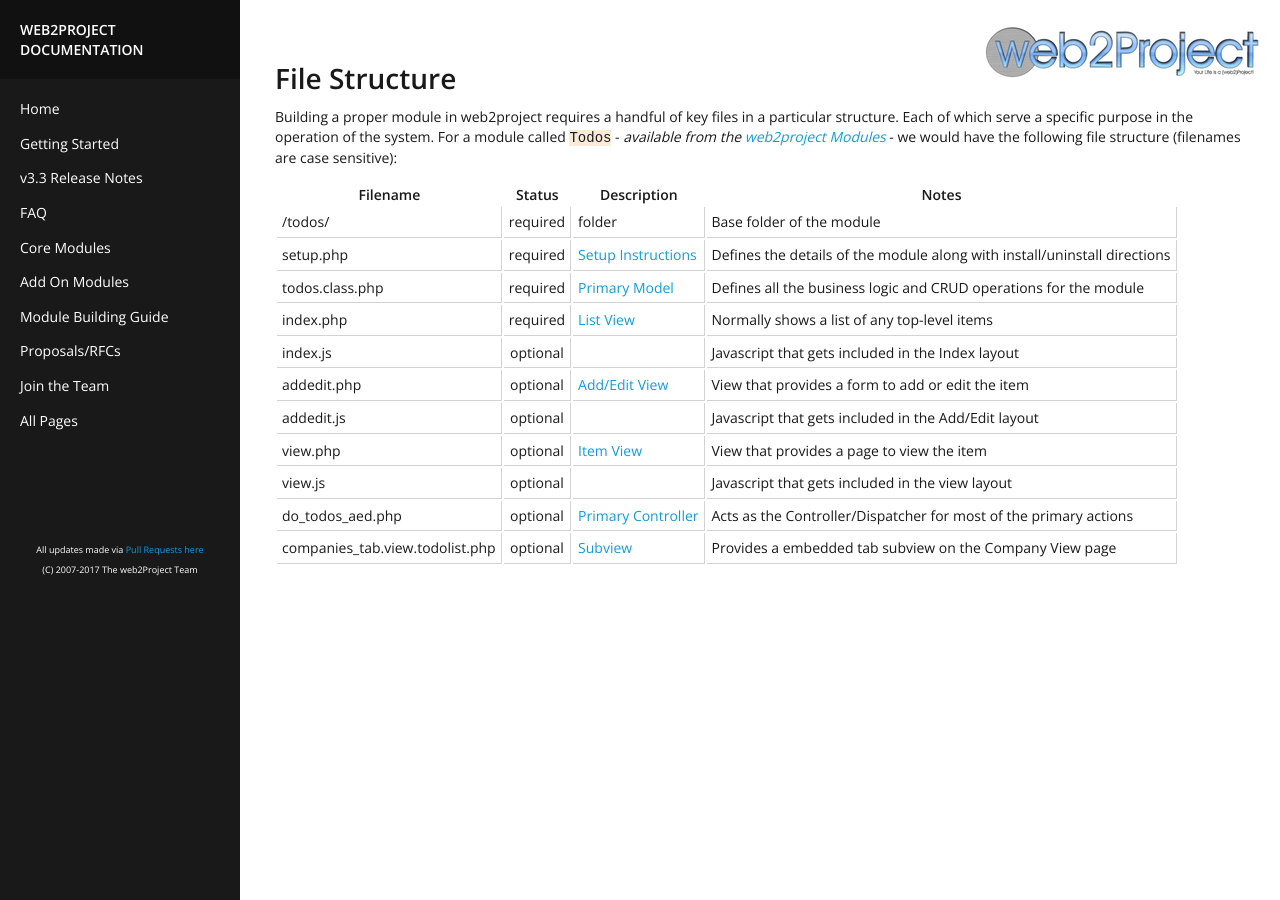
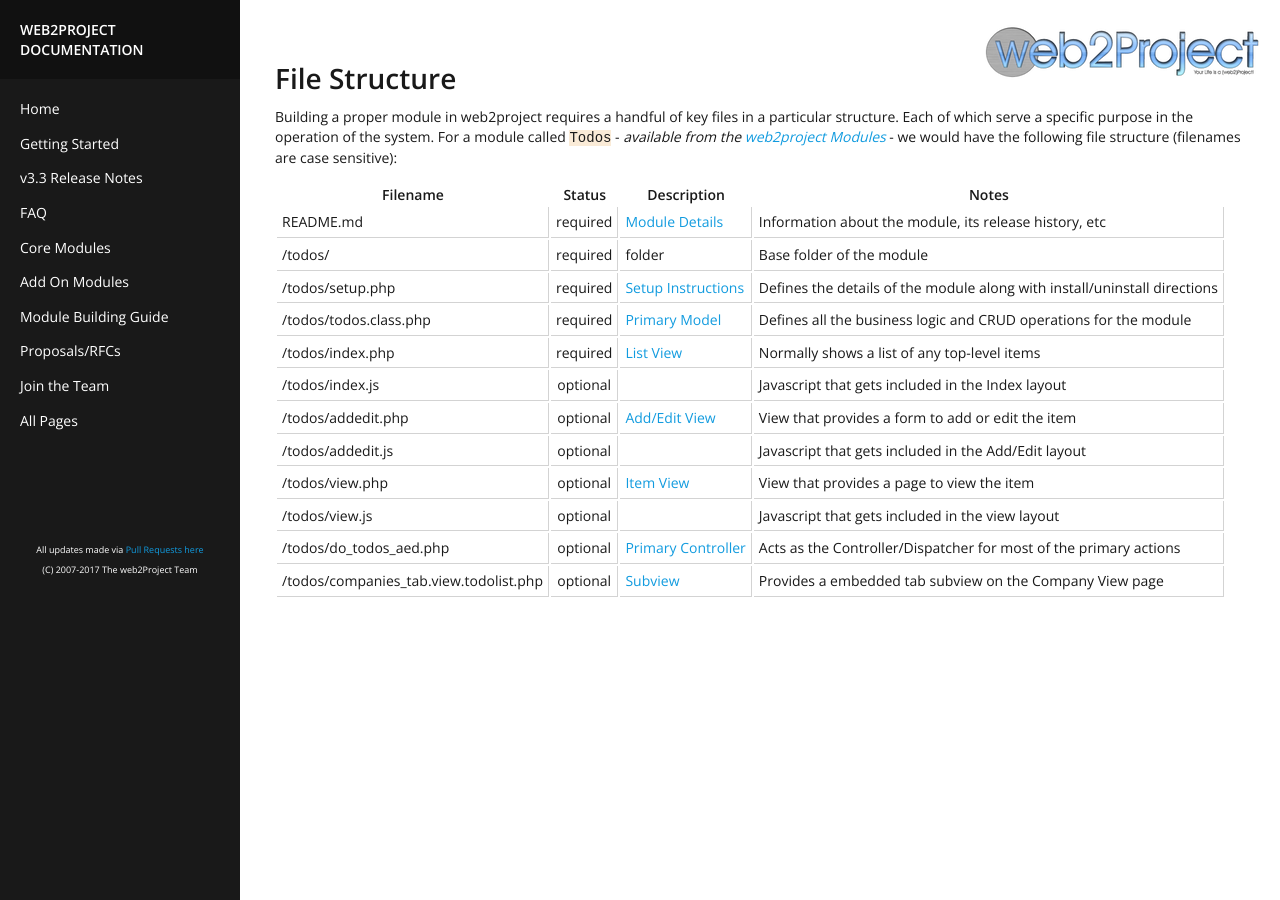
Before and after one commit to web2project/web2project.github.io, a Jekyll site: the page built from _docs/file-structure.md, in a window 1280 px wide. Built offline with Jekyll 4.4.1, drawn with Linux system fonts in a browser that asks for light colours.

Commit message:
updating the expected file structure

```diff
--- a/_docs/file-structure.md
+++ b/_docs/file-structure.md
@@ -11,14 +11,15 @@ Building a proper module in web2project requires a handful of key files in a par
 
 Filename  | Status | Description | Notes
 ----- |:-----:| ----- | -----
-/todos/             | required | folder | Base folder of the module
-  setup.php         | required | [Setup Instructions](/docs/setup.html) | Defines the details of the module along with install/uninstall directions
-  todos.class.php   | required | [Primary Model](/docs/core-class.html) | Defines all the business logic and CRUD operations for the module
-  index.php         | required | [List View](/docs/views.html) | Normally shows a list of any top-level items
-  index.js          | optional |  | Javascript that gets included in the Index layout
-  addedit.php       | optional | [Add/Edit View](/docs/views.html) | View that provides a form to add or edit the item
-  addedit.js        | optional |  | Javascript that gets included in the Add/Edit layout
-  view.php          | optional | [Item View](/docs/views.html) | View that provides a page to view the item
-  view.js           | optional |  | Javascript that gets included in the view layout
-  do_todos_aed.php  | optional | [Primary Controller](/docs/primary-controller.html) | Acts as the Controller/Dispatcher for most of the primary actions
-  companies_tab.view.todolist.php | optional | [Subview](/docs/subviews.html) | Provides a embedded tab subview on the Company View page
+README.md                               | required | [Module Details](/docs/readme-reqs.html) | Information about the module, its release history, etc
+/todos/                                 | required | folder | Base folder of the module
+/todos/setup.php                        | required | [Setup Instructions](/docs/setup.html) | Defines the details of the module along with install/uninstall directions
+/todos/todos.class.php                  | required | [Primary Model](/docs/core-class.html) | Defines all the business logic and CRUD operations for the module
+/todos/index.php                        | required | [List View](/docs/views.html) | Normally shows a list of any top-level items
+/todos/index.js                         | optional |  | Javascript that gets included in the Index layout
+/todos/addedit.php                      | optional | [Add/Edit View](/docs/views.html) | View that provides a form to add or edit the item
+/todos/addedit.js                       | optional |  | Javascript that gets included in the Add/Edit layout
+/todos/view.php                         | optional | [Item View](/docs/views.html) | View that provides a page to view the item
+/todos/view.js                          | optional |  | Javascript that gets included in the view layout
+/todos/do_todos_aed.php                 | optional | [Primary Controller](/docs/primary-controller.html) | Acts as the Controller/Dispatcher for most of the primary actions
+/todos/companies_tab.view.todolist.php  | optional | [Subview](/docs/subviews.html) | Provides a embedded tab subview on the Company View page
```
